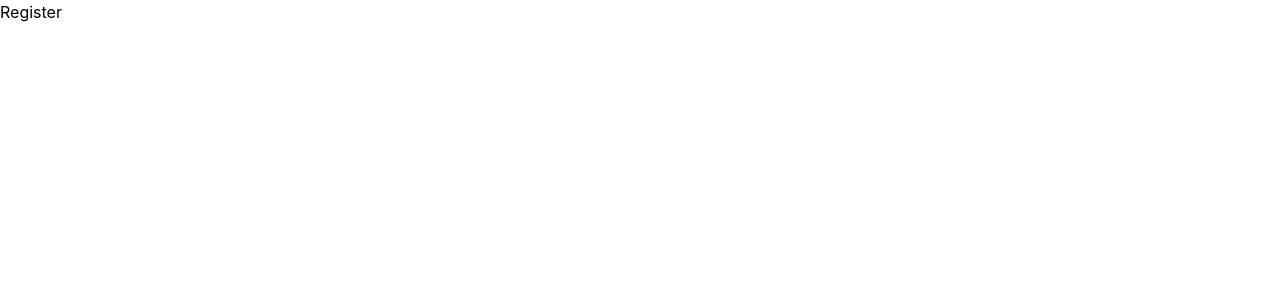
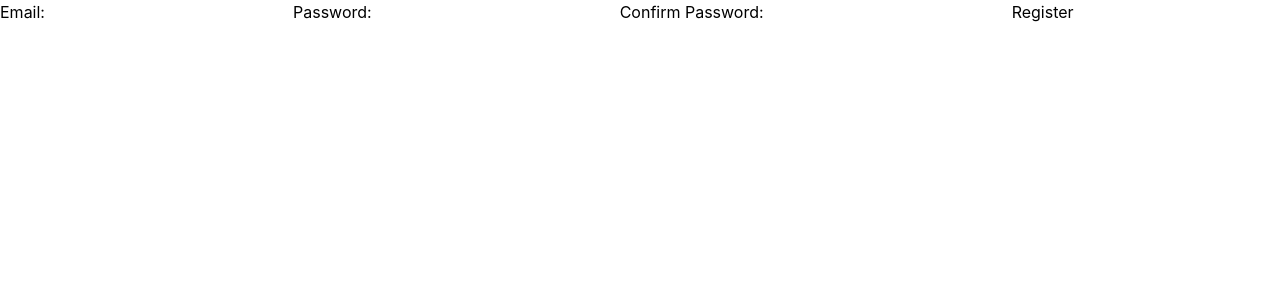
Before and after one commit to Vaios-S/atmos-weather-dashboard, a React (Vite) app: page /register in a window 1280 px wide. Shown: the top 300 px of the page. Built offline with nearby package versions, Linux system fonts and the light colour scheme.

Commit message:
feat: add auth context and protected routes

```diff
--- a/src/App.jsx
+++ b/src/App.jsx
@@ -6,6 +6,7 @@ import Register from "./pages/Register";
 import CityDetails from "./pages/CityDetails";
 import Favorites from "./pages/Favorites";
 import { Routes, Route } from "react-router-dom";
+import ProtectedRoute from "./routes/ProtectedRoute";
 
 function App() {
   return (
@@ -13,9 +14,32 @@ function App() {
       <Routes>
         <Route path="/login" element={<Login />} />
         <Route path="/register" element={<Register />} />
-        <Route path="/" element={<Home />} />
-        <Route path="/favorites" element={<Favorites />} />
-        <Route path="/city/:cityName" element={<CityDetails />} />
+
+        <Route
+          path="/"
+          element={
+            <ProtectedRoute>
+              <Home />
+            </ProtectedRoute>
+          }
+        />
+        <Route
+          path="/favorites"
+          element={
+            <ProtectedRoute>
+              <Favorites />
+            </ProtectedRoute>
+          }
+        />
+        <Route
+          path="/city/:cityName"
+          element={
+            <ProtectedRoute>
+              <CityDetails />
+            </ProtectedRoute>
+          }
+        />
+
         <Route path="*" element={<NotFound />} />
       </Routes>
     </>
--- /dev/null
+++ b/src/context/AuthProvider.jsx
@@ -0,0 +1,14 @@
+import { initialAuthState, authReducer } from "../state/authReducer";
+import { createContext, useReducer } from "react";
+
+export const AuthContext = createContext();
+
+export default function AuthProvider({ children }) {
+  const [state, dispatch] = useReducer(authReducer, initialAuthState);
+
+  return (
+    <AuthContext.Provider value={{ state, dispatch }}>
+      {children}
+    </AuthContext.Provider>
+  );
+}
--- /dev/null
+++ b/src/hooks/useAuth.js
@@ -0,0 +1,6 @@
+import { useContext } from "react";
+import { AuthContext } from "../context/AuthProvider";
+
+export default function useAuth() {
+  return useContext(AuthContext);
+}
--- a/src/main.jsx
+++ b/src/main.jsx
@@ -3,11 +3,14 @@ import { createRoot } from "react-dom/client";
 import "./index.css";
 import App from "./App.jsx";
 import { BrowserRouter } from "react-router-dom";
+import AuthProvider from "./context/AuthProvider";
 
 createRoot(document.getElementById("root")).render(
   <StrictMode>
     <BrowserRouter>
-      <App />
+      <AuthProvider>
+        <App />
+      </AuthProvider>
     </BrowserRouter>
   </StrictMode>,
 );
--- a/src/pages/Login.jsx
+++ b/src/pages/Login.jsx
@@ -1,7 +1,61 @@
+import useAuth from "../hooks/useAuth";
+import { useState } from "react";
+import { useNavigate } from "react-router-dom";
+
 export default function Login() {
+  const [formData, setFormData] = useState({
+    email: "",
+    password: "",
+  });
+  const { state, dispatch } = useAuth();
+  const navigate = useNavigate();
+
+  const foundUser = state.users.find(
+    (user) =>
+      user.email === formData.email && user.password === formData.password,
+  );
+
+  function handleSubmit(e) {
+    e.preventDefault();
+
+    if (formData.email.trim() === "" || formData.password.trim() === "") {
+      console.log("All fields are required");
+      return;
+    }
+
+    if (foundUser) {
+      dispatch({
+        type: "LOGIN",
+        payload: {
+          id: foundUser.id,
+          email: foundUser.email,
+        },
+      });
+      navigate("/");
+    } else {
+      console.log("Invalid email or password");
+    }
+  }
+
   return (
     <>
-      <h1>Login</h1>
+      <form onSubmit={handleSubmit}>
+        <label>Email:</label>
+        <input
+          type="email"
+          value={formData.email}
+          onChange={(e) => setFormData({ ...formData, email: e.target.value })}
+        />
+        <label>Password:</label>
+        <input
+          type="password"
+          value={formData.password}
+          onChange={(e) =>
+            setFormData({ ...formData, password: e.target.value })
+          }
+        />
+        <button type="submit">Login</button>
+      </form>
     </>
   );
 }
--- a/src/pages/Register.jsx
+++ b/src/pages/Register.jsx
@@ -1,7 +1,98 @@
+import { useState } from "react";
+import useAuth from "../hooks/useAuth";
+import { useNavigate } from "react-router-dom";
+
 export default function Register() {
+  const [formData, setFormData] = useState({
+    email: "",
+    password: "",
+    confirmPassword: "",
+  });
+
+  const { state, dispatch } = useAuth();
+  const navigate = useNavigate();
+
+  function handleSubmit(e) {
+    e.preventDefault();
+
+    if (
+      formData.email.trim() === "" ||
+      formData.password.trim() === "" ||
+      formData.confirmPassword.trim() === ""
+    ) {
+      console.log("All fields are required");
+      return;
+    }
+
+    if (formData.password !== formData.confirmPassword) {
+      console.log("Passwords do not match");
+      return;
+    }
+
+    if (formData.password.length < 6) {
+      console.log("Password must be at least 6 characters");
+      return;
+    }
+
+    if (state.users.some((user) => user.email === formData.email)) {
+      console.log("Email already registered");
+      return;
+    }
+
+    const newUser = {
+      id: crypto.randomUUID(),
+      email: formData.email,
+      password: formData.password,
+      favorites: [],
+      recentSearches: [],
+    };
+
+    dispatch({
+      type: "REGISTER",
+      payload: newUser,
+    });
+
+    setFormData({
+      email: "",
+      password: "",
+      confirmPassword: "",
+    });
+
+    navigate("/login");
+
+    console.log("User registered");
+  }
+
   return (
     <>
-      <h1>Register</h1>
+      <form onSubmit={handleSubmit}>
+        <label>Email:</label>
+        <input
+          type="email"
+          name="email"
+          value={formData.email}
+          onChange={(e) => setFormData({ ...formData, email: e.target.value })}
+        />
+        <label>Password:</label>
+        <input
+          type="password"
+          name="password"
+          value={formData.password}
+          onChange={(e) =>
+            setFormData({ ...formData, password: e.target.value })
+          }
+        />
+        <label>Confirm Password:</label>
+        <input
+          type="password"
+          name="confirmPassword"
+          value={formData.confirmPassword}
+          onChange={(e) =>
+            setFormData({ ...formData, confirmPassword: e.target.value })
+          }
+        />
+        <button type="submit">Register</button>
+      </form>
     </>
   );
 }
--- /dev/null
+++ b/src/routes/ProtectedRoute.jsx
@@ -0,0 +1,11 @@
+import { Navigate } from "react-router-dom";
+import useAuth from "../hooks/useAuth";
+
+export default function ProtectedRoute({ children }) {
+  const { state } = useAuth();
+
+  if (!state.currentUser) {
+    return <Navigate to="/login" replace />;
+  }
+  return children;
+}
--- /dev/null
+++ b/src/state/authReducer.js
@@ -0,0 +1,23 @@
+export const initialAuthState = {
+  users: [],
+  currentUser: null,
+};
+
+export function authReducer(state, action) {
+  switch (action.type) {
+    case "LOAD_AUTH_STATE":
+      return {
+        ...state,
+        users: action.payload.users,
+        currentUser: action.payload.currentUser,
+      };
+    case "REGISTER":
+      return { ...state, users: [...state.users, action.payload] };
+    case "LOGIN":
+      return { ...state, currentUser: action.payload };
+    case "LOGOUT":
+      return { ...state, currentUser: null };
+    default:
+      return state;
+  }
+}
```
